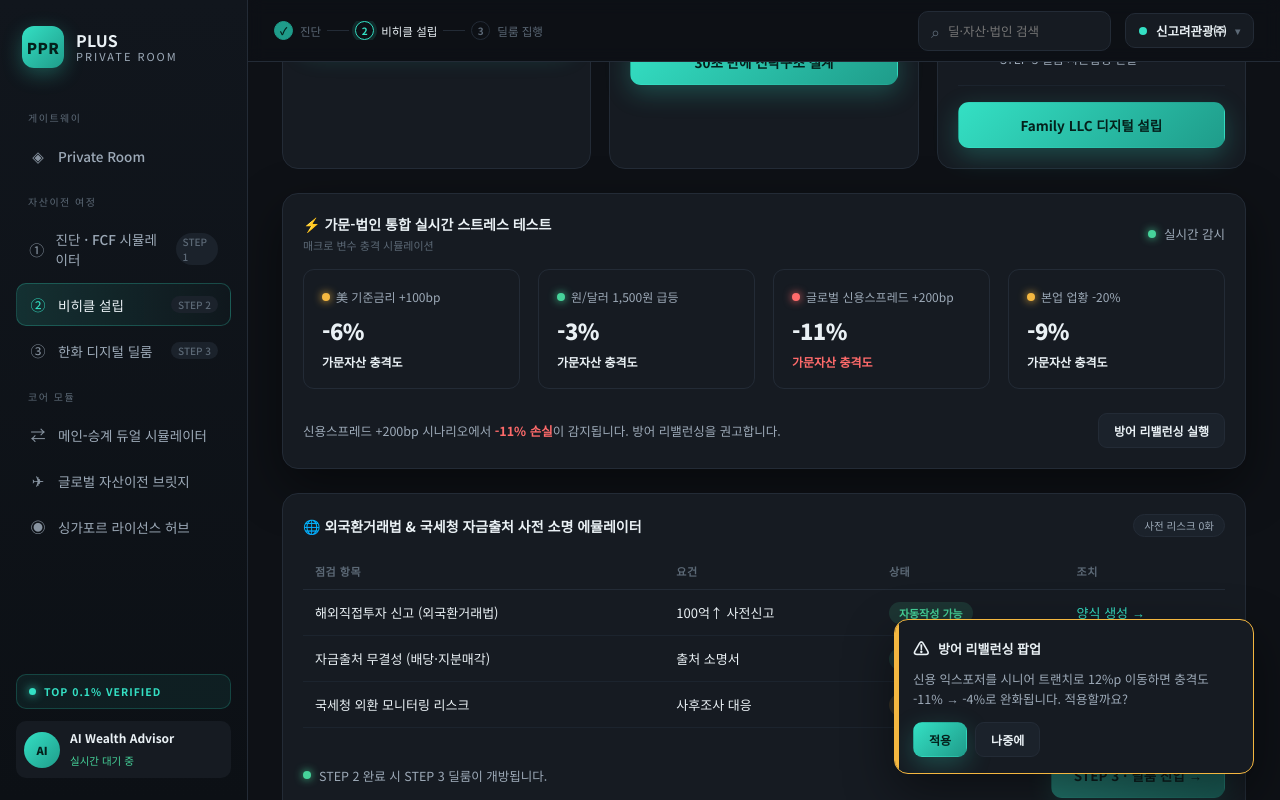
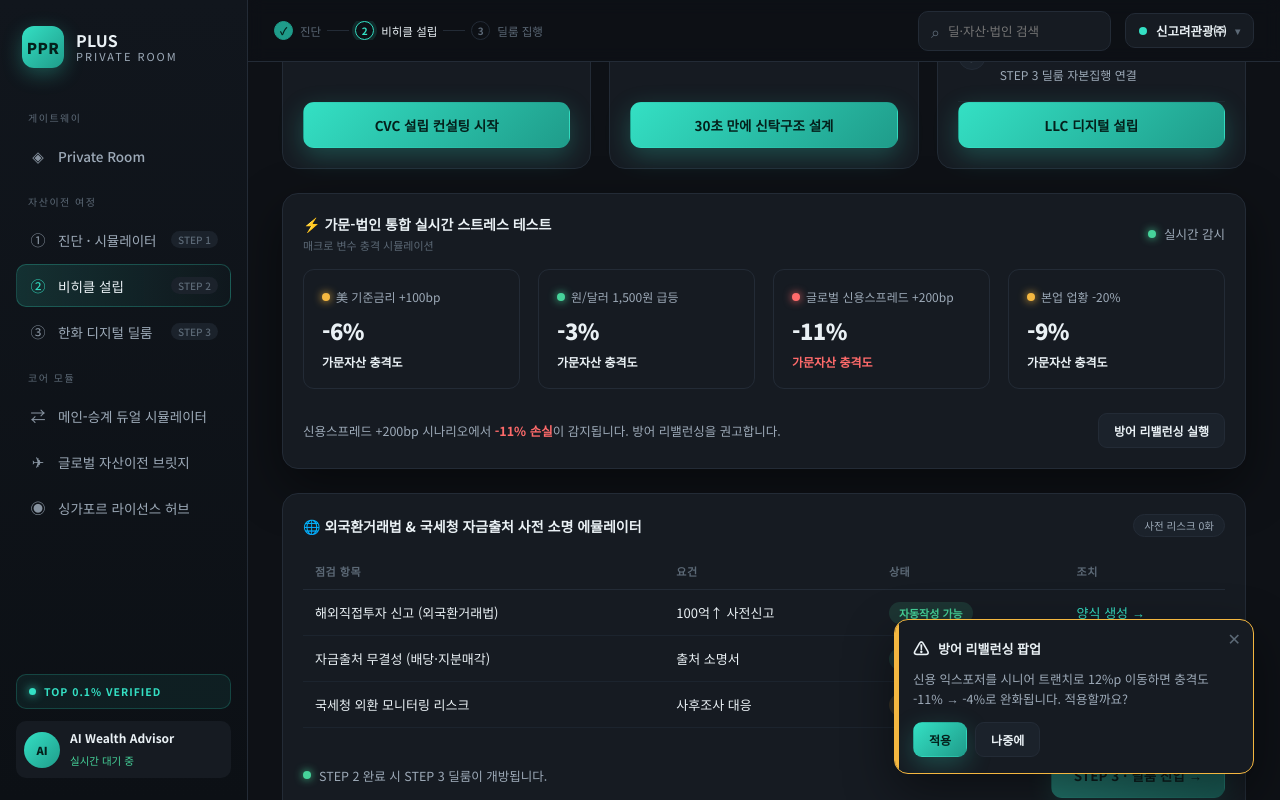
Before and after one commit to ppuzz1234/hpr, a React (Vite) app in the folder frontend/: page /step2 in a window 1280 px wide. Both pictures are taken after a click on the button "방어 리밸런싱 실행". Built offline with nearby package versions, Linux system fonts and the light colour scheme.

Commit message:
contents 수정

```diff
--- a/frontend/src/components/Toasts.jsx
+++ b/frontend/src/components/Toasts.jsx
@@ -6,6 +6,15 @@ export default function Toasts() {
     <div className="toast-wrap">
       {toasts.map((t) => (
         <div key={t.id} className={"toast" + (t.warn ? " warn" : "")}>
+          <button
+            onClick={() => dismiss(t.id)}
+            style={{
+              position: 'absolute', top: '12px', right: '12px',
+              background: 'transparent', border: 'none', color: 'var(--txt-3)',
+              cursor: 'pointer', fontSize: '16px', lineHeight: '1'
+            }}
+          >✕
+          </button>
           <div className="t-head">
             <span className="ic">{t.icon || "◆"}</span>
             {t.title}
--- a/frontend/src/context/AppContext.jsx
+++ b/frontend/src/context/AppContext.jsx
@@ -29,7 +29,7 @@ export function AppProvider({ children }) {
     (opt) => {
       const id = ++_id;
       setToasts((t) => [...t, { id, ...opt }]);
-      const ttl = opt.actions && opt.actions.length ? 13000 : 6000;
+      const ttl = opt.actions && opt.actions.length ? 4000 : 2000;
       setTimeout(() => dismiss(id), ttl);
       return id;
     },
--- a/frontend/src/data.js
+++ b/frontend/src/data.js
@@ -31,9 +31,9 @@ export const companies = {
       keywords: ["레저·골프", "부동산·리조트", "ESG 인프라", "헬스케어"],
       comment:
         "<b style='color:var(--txt)'>신고려관광㈜</b>은 영업이익률 20%대의 초우량 컨트리클럽이지만, " +
-        "<b style='color:var(--txt)'>미처분이익잉여금 505억·단기금융상품 340억</b>이 연 3.2% 저수익 예치에 머물고 " +
-        "투자자산은 250만원에 불과합니다. 잉여현금의 핵심 <b style='color:var(--mint)'>250억을 가족 LLC를 그릇으로 " +
-        "대체투자로 이전</b>하면 연 16억+의 기회비용을 회수할 수 있습니다.",
+        "<b style='color:var(--txt)'>미처분이익잉여금 505억·단기금융상품 340억</b>이 연 3.2% 저수익 예치에 머물러 있습니다. " +
+        "잉여현금의 핵심 <b style='color:var(--mint)'>250억을 LLC를 그릇으로 " +
+        "대체투자로 이전</b>하면 연 16억+@의 기회비용을 회수할 수 있습니다.",
       summary: [
         { label: "영업이익", value: "40.4억", delta: "영업이익률 20.7%", deltaCls: "up" },
         { label: "미처분이익잉여금", value: "505억", valueCls: "mint", delta: "단기금융상품 340억" },
--- a/frontend/src/screens/Step2.jsx
+++ b/frontend/src/screens/Step2.jsx
@@ -55,7 +55,7 @@ export default function Step2() {
         </div>
       </div>
       <div className="grid g-3">
-        {/* ⚡ [새로 추가] CVC 설립 컨설팅 카드 */}
+        {/* CVC 설립 컨설팅 카드 */}
         <div className="card">
           <div className="card-head">
             <div className="card-title">🏢 CVC 설립 컨설팅 <small>기업형 벤처캐피탈 인프라</small></div>
@@ -101,14 +101,14 @@ export default function Step2() {
         {/* Family LLC */}
         <div className="card">
           <div className="card-head">
-            <div className="card-title">🏗 가족 유한회사(Family LLC) 빌더 <small>FCF 메인 주머니</small></div>
+            <div className="card-title">🏗 유한회사(LLC) 빌더 <small>FCF 메인 주머니</small></div>
             <span className="card-tag">{vehicle.llc ? "설립완료" : "미설립"}</span>
           </div>
           <div className={"build-step" + (vehicle.llc ? " done" : "")}><div className="no">1</div><div><h5>투자전문 유한회사 정관 생성</h5><p>CFO 훼손 없이 FCF 수령 구조</p></div></div>
           <div className={"build-step" + (vehicle.llc ? " done" : "")}><div className="no">2</div><div><h5>메인법인 FCF 연동 (과세이연)</h5><p>배당 대신 투자형 자금이동</p><div className="meta">연 {won(880)} 수혈 한도</div></div></div>
           <div className={"build-step" + (vehicle.llc ? " done" : "")}><div className="no">3</div><div><h5>대체투자 출자 게이트 개방</h5><p>STEP 3 딜룸 자본집행 연결</p></div></div>
           <button className={"btn btn-block mt-16 " + (vehicle.llc ? "btn-line" : "btn-primary")} onClick={buildLLC} disabled={vehicle.llc}>
-            {vehicle.llc ? "✓ LLC 설립 완료 — 딜룸 게이트 개방됨" : "Family LLC 디지털 설립"}
+            {vehicle.llc ? "✓ LLC 설립 완료 — 딜룸 게이트 개방됨" : "LLC 디지털 설립"}
           </button>
         </div>
       </div>
--- a/frontend/src/styles.css
+++ b/frontend/src/styles.css
@@ -79,6 +79,7 @@ body {
 .nav-item .step-no {
   margin-left: auto; font-size: 10px; color: var(--txt-3);
   background: var(--panel-2); padding: 1px 7px; border-radius: 20px;
+  flex-shrink: 0; white-space: nowrap;
 }
 
 .sidebar-footer { margin-top: auto; display: flex; flex-direction: column; gap: 12px; padding-top: 16px; }
@@ -146,7 +147,7 @@ body {
 .view-head { margin-bottom: 26px; }
 .view-eyebrow { font-size: 11px; letter-spacing: 2px; color: var(--mint); text-transform: uppercase; font-weight: 700; }
 .view-title { font-size: 27px; font-weight: 800; letter-spacing: -.5px; margin-top: 8px; }
-.view-sub { font-size: 13.5px; color: var(--txt-2); margin-top: 8px; line-height: 1.65; max-width: 720px; }
+.view-sub { font-size: 13.5px; color: var(--txt-2); margin-top: 8px; line-height: 1.65; }
 
 /* ---------------- Cards / grid ---------------- */
 .grid { display: grid; gap: 18px; }
@@ -158,12 +159,16 @@ body {
 .card {
   background: var(--panel); border: 1px solid var(--line);
   border-radius: var(--radius); padding: 20px;
+  display: flex;             /* 1. 카드를 Flex 컨테이너로 설정 */
+  flex-direction: column;    /* 2. 자식 요소들을 수직으로 배치 */
 }
 .card.glow { box-shadow: var(--shadow); }
 .card-head { display: flex; align-items: center; justify-content: space-between; margin-bottom: 16px; }
 .card-title { font-size: 14px; font-weight: 700; }
 .card-title small { display: block; font-size: 11px; color: var(--txt-3); font-weight: 400; margin-top: 3px; }
 .card-tag { font-size: 10.5px; color: var(--txt-2); background: var(--panel-2); padding: 3px 10px; border-radius: 20px; border: 1px solid var(--line); }
+.card > *:not(button) {flex-grow: 0; }
+.card button {margin-top: auto; }
 
 /* metric tiles */
 .metric { background: var(--panel); border: 1px solid var(--line); border-radius: var(--radius-sm); padding: 18px; }
@@ -311,6 +316,10 @@ input[type=range]::-moz-range-thumb { width: 18px; height: 18px; border: none; b
 .toast .t-head .ic { font-size: 16px; }
 .toast .t-body { font-size: 12.5px; color: var(--txt-2); margin-top: 9px; line-height: 1.6; }
 .toast .t-act { display: flex; gap: 8px; margin-top: 13px; }
+
+.toast button:hover { color: var(--txt) !important;}
+
+
 @keyframes slideIn { from { transform: translateX(40px); opacity: 0; } to { transform: none; opacity: 1; } }
 
 /* modal */
--- a/frontend/src/utils.js
+++ b/frontend/src/utils.js
@@ -7,7 +7,7 @@ export const NAV = [
   { group: "게이트웨이" },
   { to: "/", ic: "◈", label: "Private Room", end: true },
   { group: "자산이전 여정" },
-  { to: "/step1", ic: "①", label: "진단 · FCF 시뮬레이터", step: "STEP 1" },
+  { to: "/step1", ic: "①", label: "진단 · 시뮬레이터", step: "STEP 1" },
   { to: "/step2", ic: "②", label: "비히클 설립", step: "STEP 2" },
   { to: "/step3", ic: "③", label: "한화 디지털 딜룸", step: "STEP 3" },
   { group: "코어 모듈" },
```
